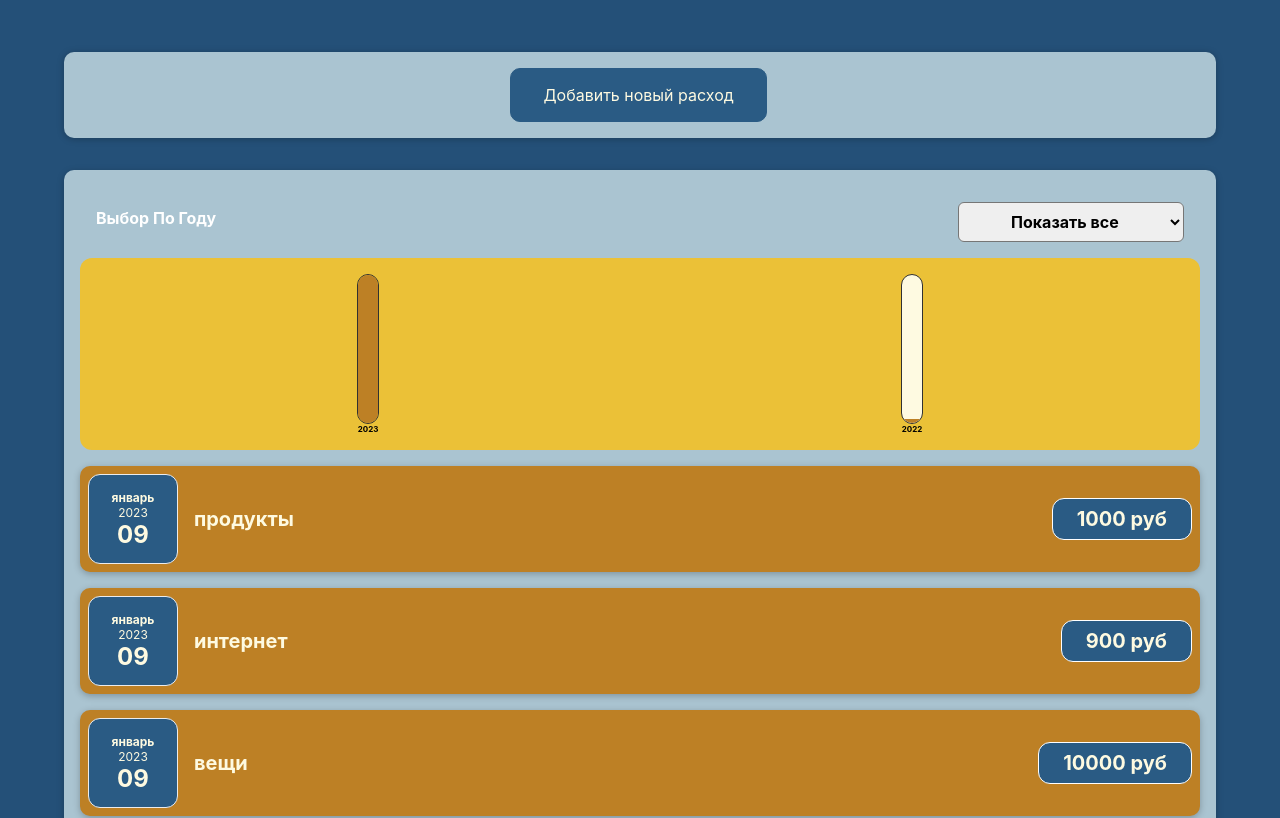
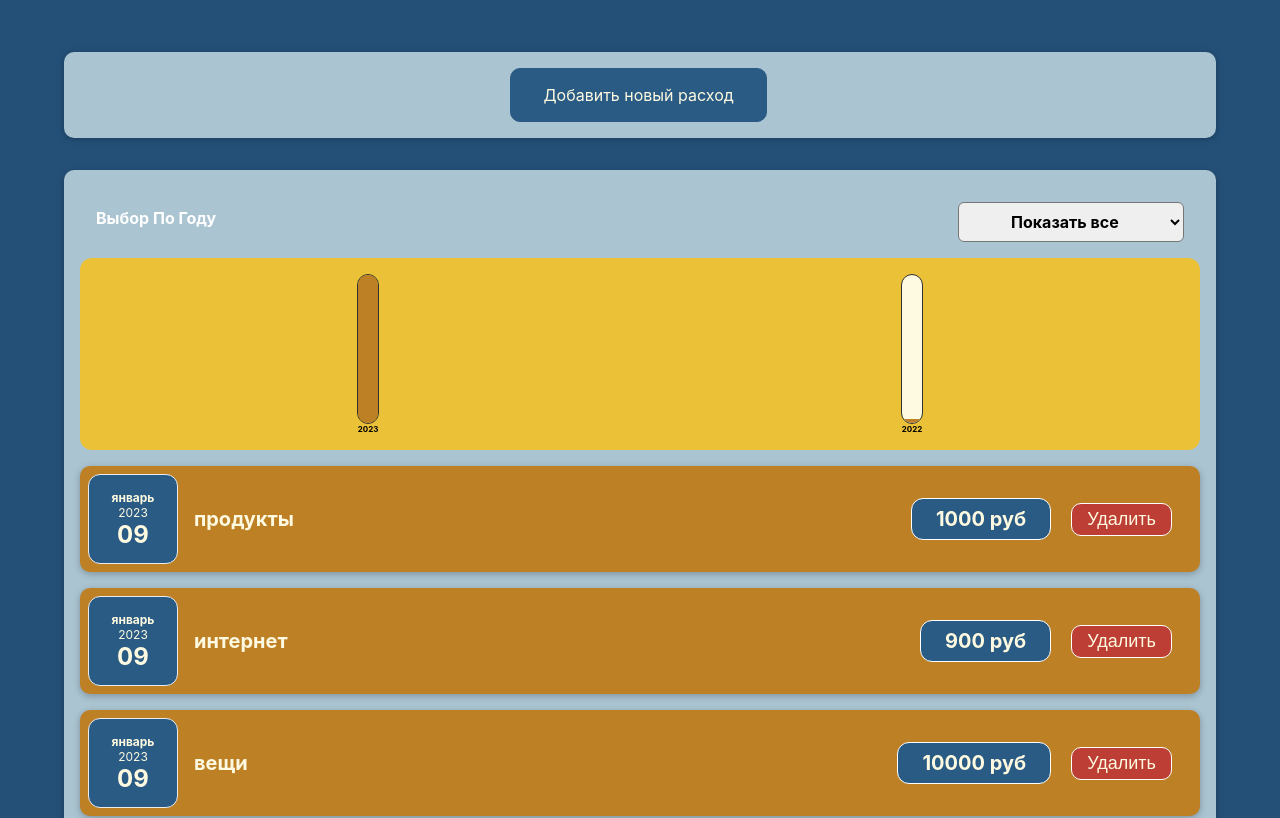
Before and after one commit to meys313/cost-accounting-app, a React (Create React App) app: page / in a window 1280 px wide. Shown: the top 818 px of the page. Built offline with nearby package versions, Linux system fonts and the light colour scheme; the HTML template or start-up script is replaced by a standard one.

Commit message:
незначительная валидация, возможность удалять расходы

```diff
--- a/src/components/Costs/Cost-item.css
+++ b/src/components/Costs/Cost-item.css
@@ -35,6 +35,21 @@
     border-radius: 12px;
 }
 
+.cost-item__btn-wrapper{
+    padding: 0px 20px;
+}
+.cost-item__btn-wrapper button {
+    font-size: 18px;
+    cursor: pointer;
+    padding: 5px 15px;
+    border: 1px solid #fff;
+    background-color: #BD3E35;
+    color: #fefae1;
+    border-radius: 10px;
+}
+.cost-item__btn-wrapper button+button {
+    margin-left: 5px;
+}
 @media (min-width: 580px) {
     .cost-item__description {
         flex-direction: row;
--- a/src/components/Costs/Cost-item.js
+++ b/src/components/Costs/Cost-item.js
@@ -2,6 +2,7 @@ import './Cost-item.css';
 import CostDate from "./Cost-date";
 import Card from "../UI/Card";
 function CostItem(props){
+
 
     return (
         <Card className='cost-item'>
@@ -10,6 +11,9 @@ function CostItem(props){
                 <h2>{props.title}</h2>
                 <div className='cost-item__price'>{props.amount} руб</div>
             </div>
+            <div className="cost-item__btn-wrapper">
+                <button onClick={()=> {props.onDelete(props.id)}}>Удалить</button>
+            </div>
         </Card>
     )
 
--- a/src/components/Costs/Costs-diagram.js
+++ b/src/components/Costs/Costs-diagram.js
@@ -41,7 +41,6 @@ const CostsDiagram = (props) => {
           diagramDataSets[allYears.indexOf(costYear)].value += cost.amount
         }
 
-        console.log(diagramDataSets)
     }
 
 
--- a/src/components/Costs/Costs.js
+++ b/src/components/Costs/Costs.js
@@ -16,6 +16,14 @@ function Costs(props){
         props.someData;
 
 
+    const deleteCostHandler = (id) => {
+        for(let costIndex in filteredCosts){
+           if(filteredCosts[costIndex].id === id){
+               filteredCosts.splice(costIndex, 1);
+               props.setStateData([...filteredCosts]);
+           }
+        }
+    }
 
     return(
 
@@ -34,9 +42,11 @@ function Costs(props){
                     return(
                         <CostItem
                             key = {cost.id}
+                            id = {cost.id}
                             date = {cost.date}
                             title = {cost.title}
                             amount = {cost.amount}
+                            onDelete = {deleteCostHandler}
                         />
                     )
             })}
--- a/src/components/NewCost/CostForm.js
+++ b/src/components/NewCost/CostForm.js
@@ -12,6 +12,7 @@ const CostForm = (props) => {
     }
     const submitHandler = (event) => {
         event.preventDefault();
+        if (inputForm.text && inputForm.number && inputForm.date){
             const costData = {
                 title: inputForm.text,
                 amount: Number(inputForm.number),
@@ -20,6 +21,11 @@ const CostForm = (props) => {
             setTimeout(() => event.target.reset(), 500);
 
             props.onNewCost(costData);
+        }
+        else{
+            alert('не все поля заполнены')
+        }
+
 
     }
     return <form onSubmit={submitHandler}>
@@ -32,7 +38,7 @@ const CostForm = (props) => {
 
             <div className="new-cost__control">
                 <label htmlFor="">Сумма</label>
-                <input type='number' min='0' step='50' onChange = {inputChangeHandler}/>
+                <input type='number' min='0' step='0' onChange = {inputChangeHandler}/>
             </div>
 
             <div className="new-cost__control">
```
Lines whose indentation alone changed are shown as unchanged.
